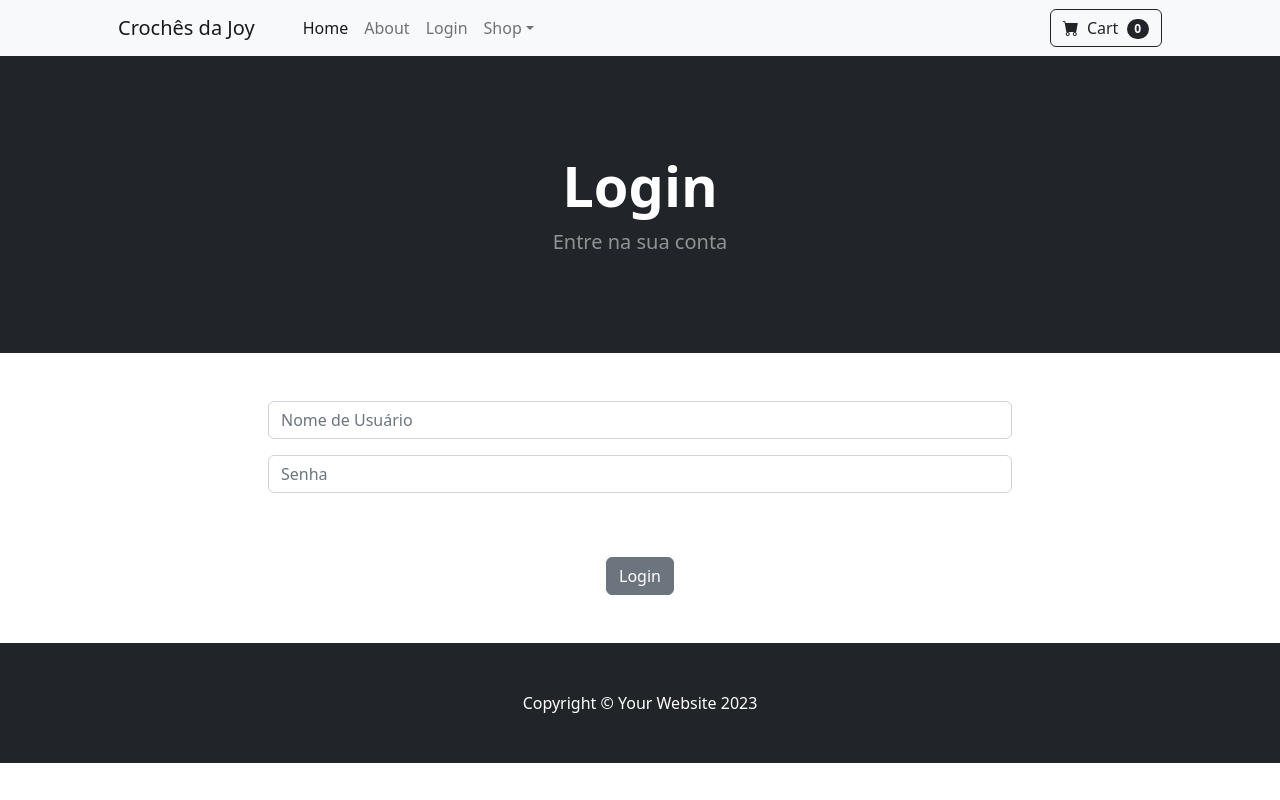
After one commit to silvaludwig/ecommerce, a Django app: page /login/ in a window 1280 px wide. The commit adds this page. Run offline with Django 5.2, Linux system fonts and the light colour scheme; some libraries are stand-ins or nearby versions.

Commit message:
login and logout feature

```diff
--- a/ecommerce/store/templates/base.html
+++ b/ecommerce/store/templates/base.html
@@ -16,7 +16,14 @@
     </head>
     <body>
         {% include 'navbar.html' %}
-
+        {%if messages %}
+            {% for message in messages%}
+                <div class="alert alert-warning alert-dismissible fade show" role="alert">
+                    {{ message }}
+                    <button type="button" class="btn-close" data-bs-dismiss="alert" aria-label="Close"></button>
+                </div>
+            {% endfor %}
+        {% endif %}
         {% block content %}
         {% endblock %}
 
--- /dev/null
+++ b/ecommerce/store/templates/login.html
@@ -0,0 +1,33 @@
+{% extends 'base.html' %}
+{%block content%}
+        <!-- Header-->
+        <header class="bg-dark py-5">
+            <div class="container px-4 px-lg-5 my-5">
+                <div class="text-center text-white">
+                    <h1 class="display-4 fw-bolder">Login</h1>
+                    <p class="lead fw-normal text-white-50 mb-0">Entre na sua conta</p>
+                </div>
+            </div>
+        </header>
+        <br/><br/>
+        <div class="container">
+            <div class="row">
+                <center>
+                    <div class="col-8">
+                        <form method="POST" action="{% url 'login' %}">
+                            {% csrf_token %}
+                            <div class="mb-3">
+                                <input type="text" class="form-control" name="username" placeholder="Nome de Usuário">
+                            </div>
+                            <div class="mb-3">
+                                <input type="password" class="form-control" name="password" placeholder="Senha">
+                            </div>
+                            <br/><br/>
+                            <button type="submit" class="btn btn-secondary">Login</button>
+                        </form>
+                    </div>
+                </center>
+            </div>
+        </div>
+        <br/><br/>
+{%endblock%}
--- a/ecommerce/store/templates/navbar.html
+++ b/ecommerce/store/templates/navbar.html
@@ -7,6 +7,12 @@
             <ul class="navbar-nav me-auto mb-2 mb-lg-0 ms-lg-4">
                 <li class="nav-item"><a class="nav-link active" aria-current="page" href="{% url 'home' %}">Home</a></li>
                 <li class="nav-item"><a class="nav-link" href="{% url 'about' %}">About</a></li>
+                <!-- Checking if user is authenticated-->
+                {% if user.is_authenticated %}
+                <li class="nav-item"><a class="nav-link" href="{% url 'logout' %}">Logout</a></li>
+                {% else %}
+                <li class="nav-item"><a class="nav-link" href="{% url 'login' %}">Login</a></li>
+                {% endif %}
                 <li class="nav-item dropdown">
                     <a class="nav-link dropdown-toggle" id="navbarDropdown" href="#" role="button" data-bs-toggle="dropdown" aria-expanded="false">Shop</a>
                     <ul class="dropdown-menu" aria-labelledby="navbarDropdown">
--- a/ecommerce/store/urls.py
+++ b/ecommerce/store/urls.py
@@ -4,4 +4,6 @@ from . import views
 urlpatterns = [
     path('', views.home, name='home'),
     path('about/', views.about, name='about'),
+    path('login/', views.login_user, name='login'),
+    path('logout/', views.logout_user, name='logout'),
 ]
--- a/ecommerce/store/views.py
+++ b/ecommerce/store/views.py
@@ -1,5 +1,9 @@
-from django.shortcuts import render
+from django.shortcuts import redirect, render
 from .models import Product
+from django.contrib.auth import authenticate, login, logout
+from django.contrib import messages
+
+
 
 def home(request):
     products = Product.objects.all() #query into database
@@ -7,3 +11,23 @@ def home(request):
 
 def about(request):
     return render(request, 'about.html', {})
+
+def login_user(request):
+    if request.method == "POST":
+        username = request.POST['username']
+        password = request.POST['password']
+        user = authenticate(request, username=username, password=password)
+        if user is not None:
+            login(request, user)
+            messages.success(request, ("Você entrou!"))
+            return redirect('home')
+        else:
+            messages.error(request, ("Tem alguma coisa errada!"))
+            return redirect('login')
+    else:
+        return render(request, 'login.html', {})
+
+def logout_user(request):
+    logout(request)
+    messages.success(request, ("Você Saiu! Até mais..."))
+    return redirect('home')
```
